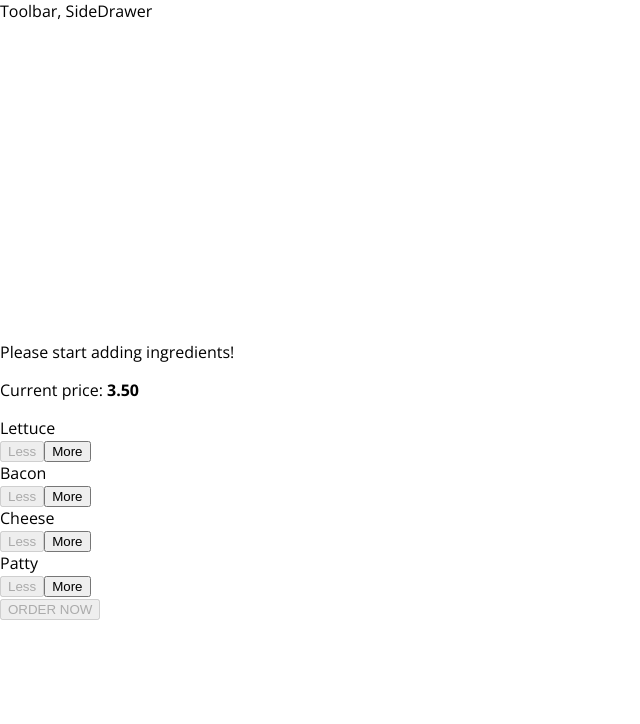
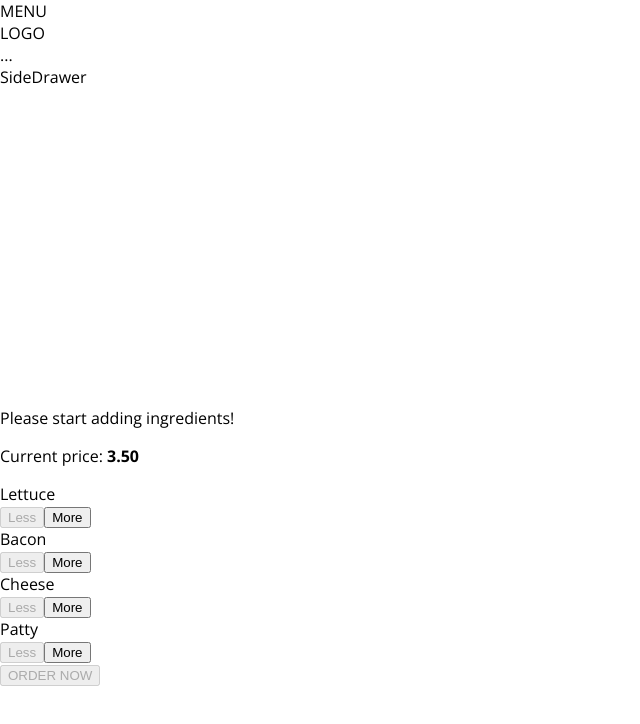
Before and after one commit to makomweb/notes-react-course, a React app: page / in a window 1280 px wide. Shown: the top 724 px of the page, without its empty margins (0-640 px from the left). Built offline with nearby package versions, Linux system fonts and the light colour scheme.

Commit message:
integrate the toolbar

```diff
--- a/src/components/layout/Layout.jsx
+++ b/src/components/layout/Layout.jsx
@@ -1,11 +1,13 @@
 import React from 'react';
 import Aux from '../../hoc/Auxiliary';
 import styles from './Layout.css';
+import Toolbar from '../Navigation/Toolbar/Toolbar';
 
 const layout = (props) => {
     return (
         <Aux>
-            <div>Toolbar, SideDrawer</div>
+            <Toolbar></Toolbar>
+            <div>SideDrawer</div>
             <main className={styles.Content}>
                 {props.children}
             </main>
```
